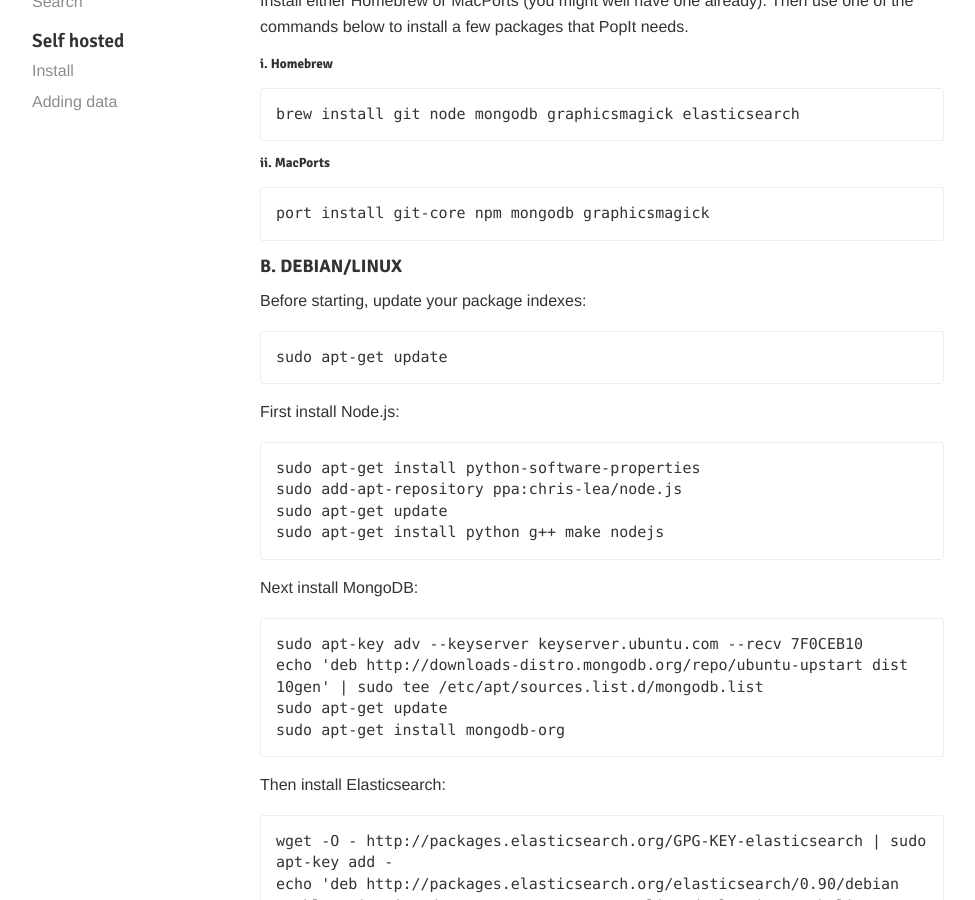
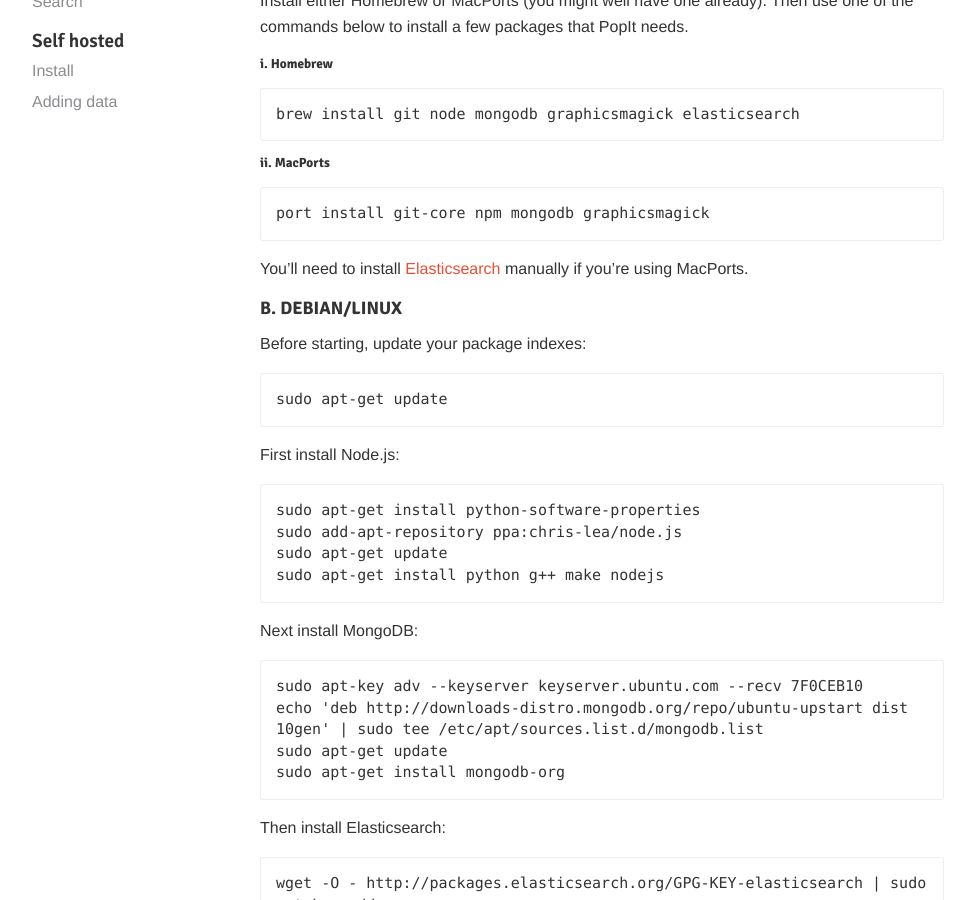
Before and after one commit to mysociety/popit.poplus.org, a Jekyll site: the page built from docs/install.md, in a window 1280 px wide and 900 px high, scrolled down 540 px. Shown: the whole window, without its empty margins (38-1013 px from the left). Built offline with Jekyll 4.4.1, drawn with Linux system fonts in a browser that asks for light colours.

Commit message:
Need to manually install elasticsearch if using macports

```diff
--- a/docs/install.md
+++ b/docs/install.md
@@ -25,6 +25,8 @@
 ##### ii. MacPorts
 
     port install git-core npm mongodb graphicsmagick
+
+You'll need to install [Elasticsearch](http://www.elasticsearch.org/download) manually if you're using MacPorts.
 
 #### B. Debian/Linux
 
```
